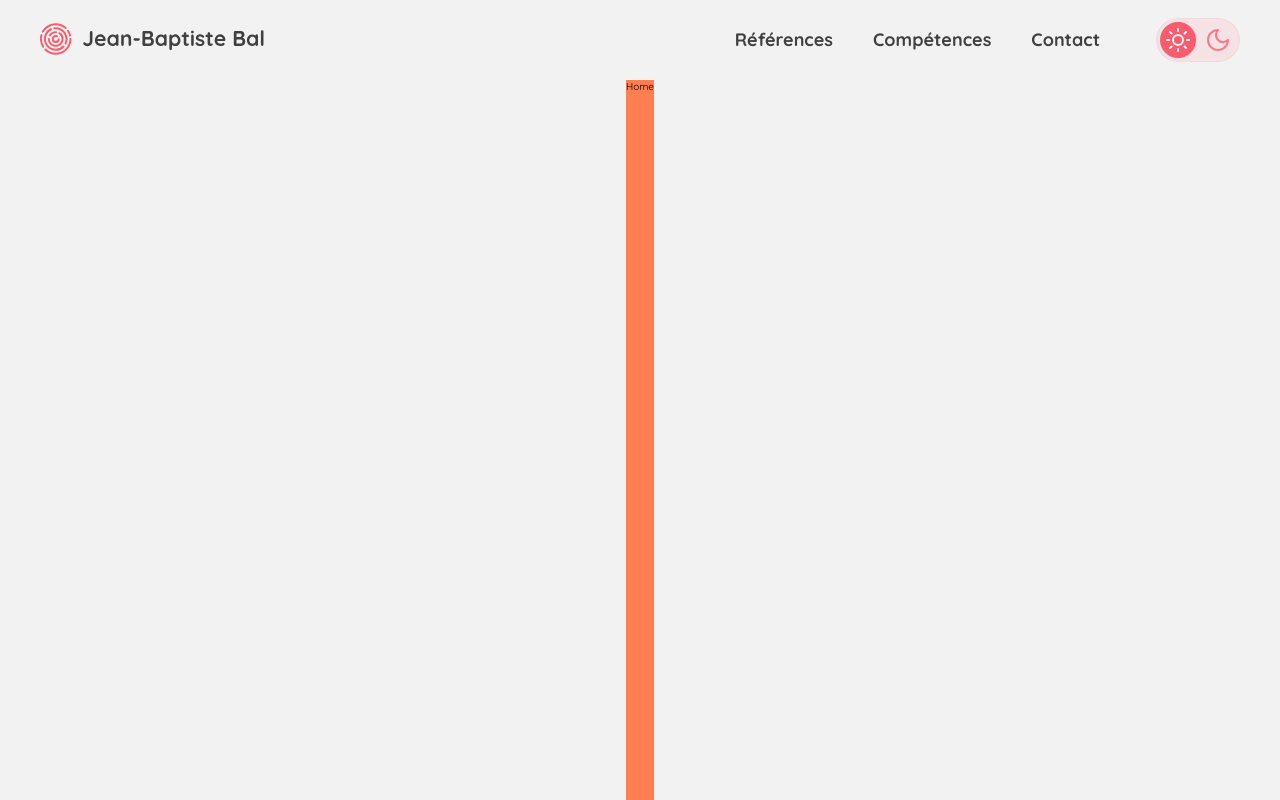
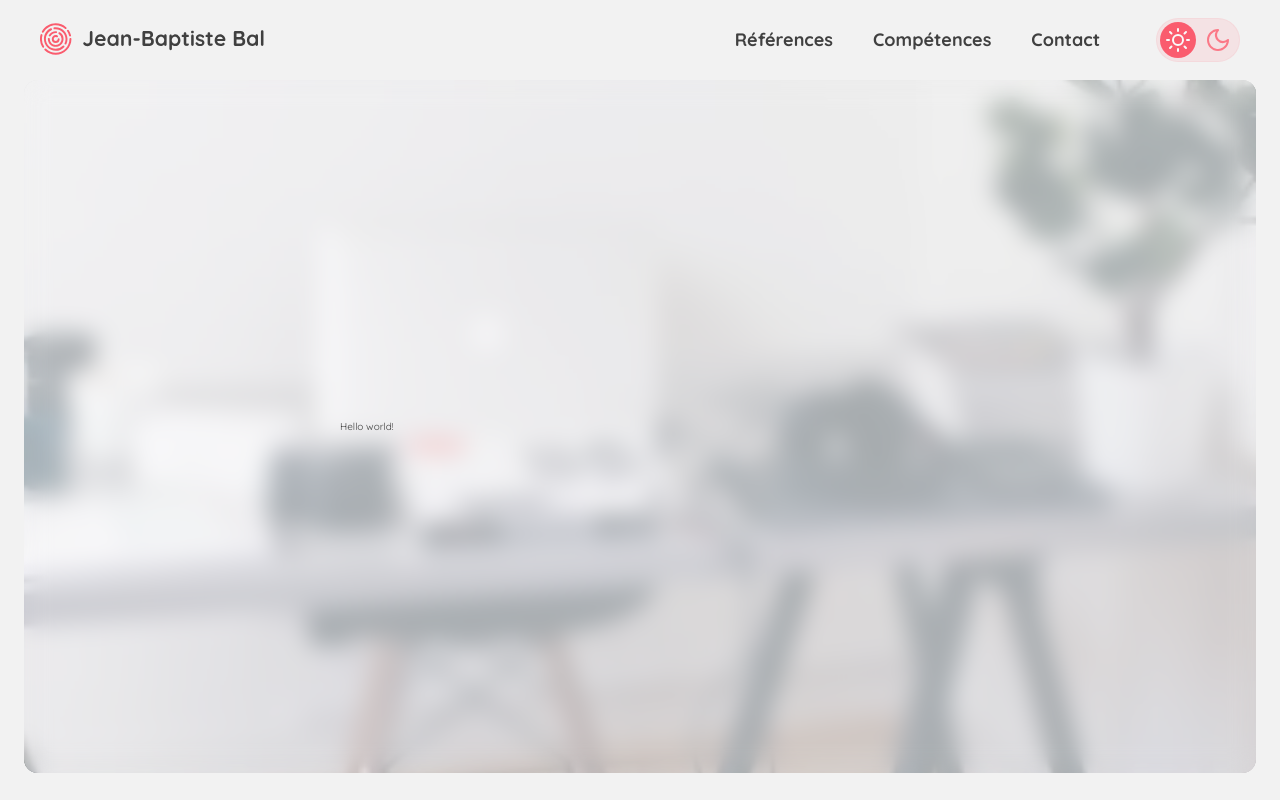
Before and after one commit to Bibalox/portfolio, a Vue app: page / in a window 1280 px wide. Built offline with nearby package versions, Linux system fonts and the light colour scheme.

Commit message:
🚧 ✨ First draft of the home hero

```diff
--- a/src/App.vue
+++ b/src/App.vue
@@ -32,8 +32,8 @@ html, body {
 }
 
 .main-content {
-  background-color: coral;
   flex: 1;
+  width: 100%;
 
   &--contained {
     margin: 80px 0 0;
--- a/src/components/views/HomeView/HomeView.vue
+++ b/src/components/views/HomeView/HomeView.vue
@@ -1,9 +1,10 @@
 <script setup lang="ts">
+import HomeHero from './childs/HomeHero.vue';
 </script>
 
 <template>
   <main>
-    <span>Home</span>
+    <home-hero />
   </main>
 </template>
 
--- /dev/null
+++ b/src/components/views/HomeView/childs/HomeHero.vue
@@ -0,0 +1,56 @@
+<script setup lang="ts">
+
+</script>
+
+<template>
+  <div class="home-hero">
+    <div class="home-hero__wrapper">
+      <div class="home-hero__cover home-hero__cover--color" />
+      <div class="home-hero__cover home-hero__cover--blur" />
+      <p class="home-hero__paragraph" v-text="'Hello world!'" />
+    </div>
+  </div>
+</template>
+
+<style lang="scss">
+.home-hero {
+  margin: 0 24px;
+
+  &__wrapper {
+    align-items: center;
+    aspect-ratio: 16/9;
+    background: center / cover no-repeat url("/images/hero-background.jpeg");
+    border-radius: 14px;
+    display: flex;
+    justify-content: center;
+    min-height: 480px;
+    max-height: 800px;
+    overflow: hidden;
+    position: relative;
+    width: 100%;
+  }
+
+  &__paragraph {
+    color: var(--system-solid-800);
+    position: relative;
+    width: 600px;
+  }
+
+  &__cover {
+    height: 100%;
+    position: absolute;
+    width: 100%;
+
+    // Duplicating the layers avoid having blurry edges at certain sizes
+
+    &--color {
+      background-color: var(--cover-hard);
+    }
+
+    &--blur {
+      -webkit-backdrop-filter: blur(12px);
+      backdrop-filter: blur(12px);
+    }
+  }
+}
+</style>
```
Also changed, not shown: public/images/hero-background.jpeg (added).
